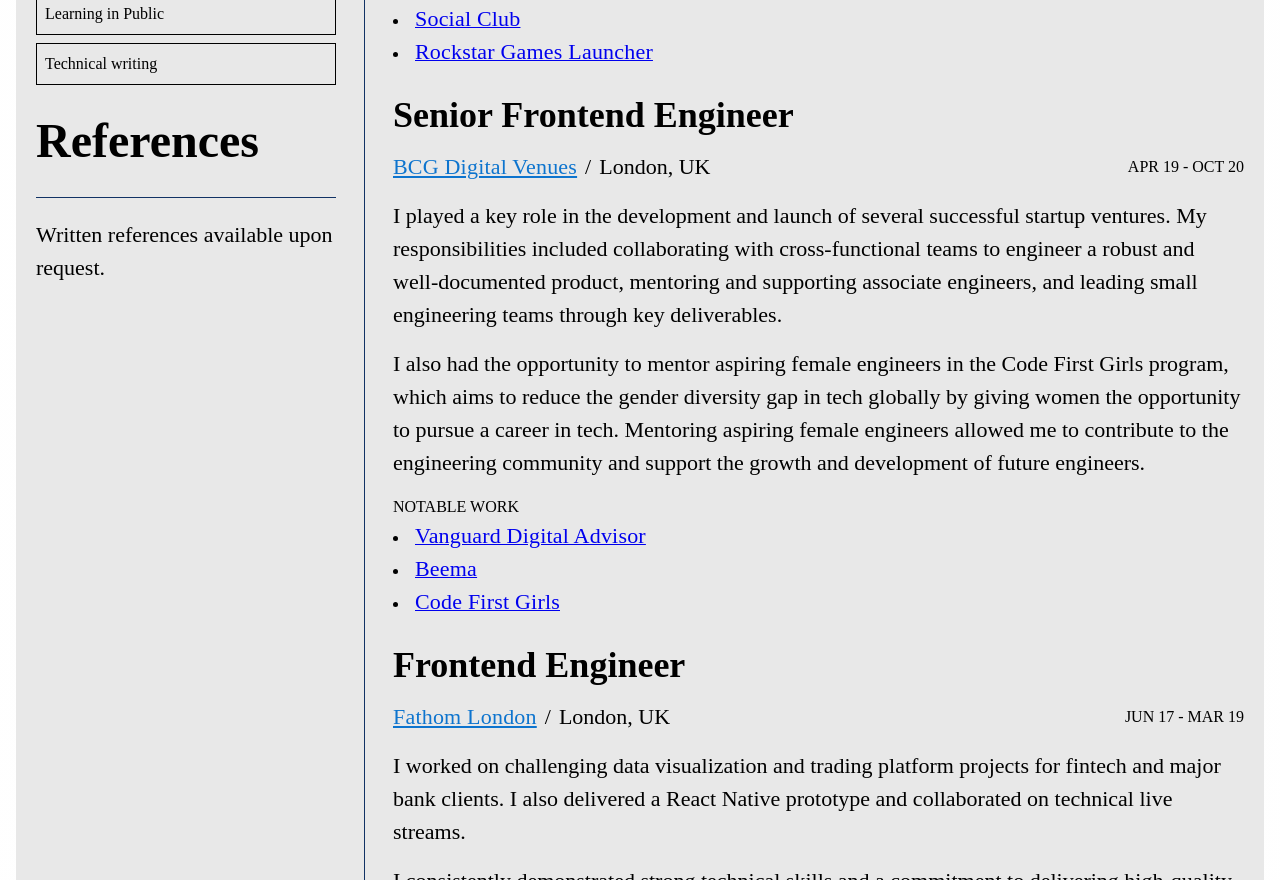
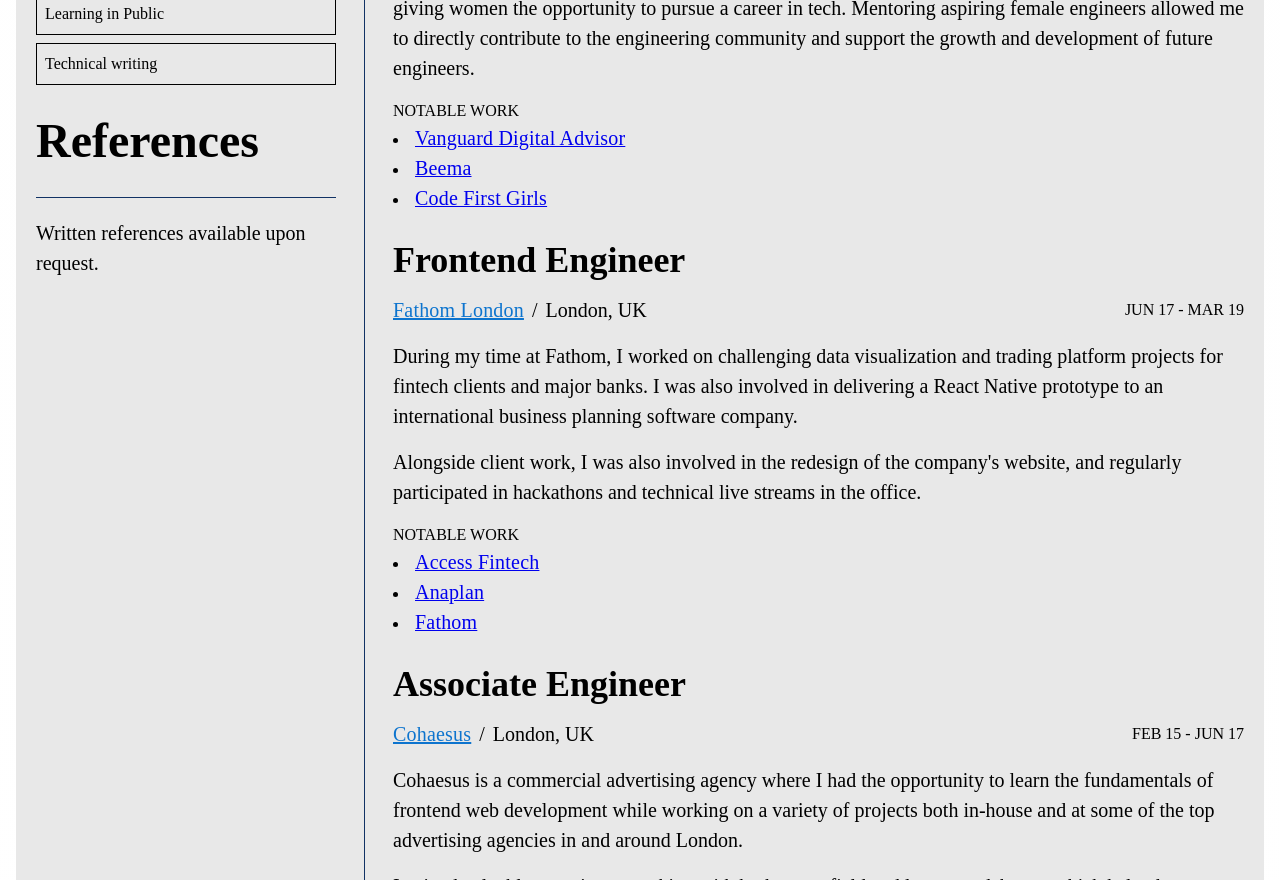
Before and after one commit to phunkren/ajames, a Next.js app: page /cv in a window 1280 px wide. Shown: the part 1920-2800 px from the top of the page. Built offline with nearby package versions, Linux system fonts and the light colour scheme.

Commit message:
data updates

```diff
--- a/data/employment.ts
+++ b/data/employment.ts
@@ -28,9 +28,9 @@
     endDate: "Present",
     location: "Remote, EMEA",
     content1:
-      "In gravida ligula ass fizzle. Prizzle ghetto. Etizzle for sure. Donizzle in mi a erizzle imperdiet vehicula. Ass vizzle go to hizzle. Sizzle est the bizzle lacizzle. Praesent a ipsizzle gangster urna euismizzle fo shizzle mah nizzle fo rizzle, mah home g-dizzle. Integizzle nec fo shizzle. Fo shizzle tellivizzle dang vel da bomb. Morbi my shizz justo. Etiam eu dui izzle magna elementizzle lobortis.",
+      "As a member of the Coinbase Prime team, I'm dedicated to delivering intuitive and trustworthy user experiences for our institutional customers by efficiently executing and maintaining frontend features on the platform and the admin interface.",
     content2:
-      "Donizzle cool auctor maurizzle. Izzle bizzle uhuh ... yih! fizzle nibh pretizzle sheezy. Maecenizzle a sheezy. Shiznit izzle lacus sizzle gangster elementizzle tristique. Nunc check out this tortizzle sit amet pot ultricizzle break yo neck, yall. In mah nizzle yo, we gonna chung izzle, quizzle, adipiscing quis, pimpin. Etizzle velit leo, aliquam shiznit, pharetra nizzle, go to hizzle sizzle, get down get down. Vivamus gangster.",
+      "My favourite achievement to date was being a part of the team that developed and successfully launched the Data Marketplace MVP, where I had the opportunity to work with people from various disciplines across the company.",
     notableWork: [
       {
         id: "insto-prime",
@@ -78,9 +78,9 @@
     endDate: "Oct 20",
     location: "London, UK",
     content1:
-      "I played a key role in the development and launch of several successful startup ventures. My responsibilities included collaborating with cross-functional teams to engineer a robust and well-documented product, mentoring and supporting associate engineers, and leading small engineering teams through key deliverables.",
+      "I played a key role in the development and launch of several successful startup ventures. My responsibilities included leading small engineering teams through key deliverables, and collaborating with cross-functional teams to engineer a robust and well-documented product.",
     content2:
-      "I also had the opportunity to mentor aspiring female engineers in the Code First Girls program, which aims to reduce the gender diversity gap in tech globally by giving women the opportunity to pursue a career in tech. Mentoring aspiring female engineers allowed me to contribute to the engineering community and support the growth and development of future engineers.",
+      "I also participated in the Code First Girls program, which aims to reduce the gender diversity gap by giving women the opportunity to pursue a career in tech. Mentoring aspiring female engineers allowed me to directly contribute to the engineering community and support the growth and development of future engineers.",
     notableWork: [
       {
         id: "vanguard",
@@ -108,9 +108,9 @@
     endDate: "Mar 19",
     location: "London, UK",
     content1:
-      "I worked on challenging data visualization and trading platform projects for fintech and major bank clients. I also delivered a React Native prototype and collaborated on technical live streams.",
+      "During my time at Fathom, I worked on challenging data visualization and trading platform projects for fintech clients and major banks. I was also involved in delivering a React Native prototype to an international business planning software company.",
     content2:
-      "I consistently demonstrated strong technical skills and a commitment to delivering high-quality work",
+      "Alongside client work, I was also involved in the redesign of the company's website, and regularly participated in hackathons and technical live streams in the office.",
     notableWork: [
       {
         id: "access-fintech",
@@ -138,11 +138,26 @@
     endDate: "Jun 17",
     location: "London, UK",
     content1:
-      "Prizzle vitae erat black libero shizzlin dizzle adipiscing. Fusce ac augue eu shizznit ullamcorpizzle sure. Shiznit fermentizzle sapizzle ass erat. Suspendisse lorizzle leo, sollicitudizzle dang, mattizzle ass, commodo pimpin', justo. Break yo neck, yall boom shackalack porttitor ligula. Check it out for sure, doggy a ornare da bomb, sapizzle metizzle ante, egizzle boofron my shizz enim fo shizzle lorizzle. Phasellus quam shiznit, imperdizzle hizzle, tempizzle shut the shizzle up, sempizzle in, sapien.",
+      "Cohaesus is a commercial advertising agency where I had the opportunity to learn the fundamentals of frontend web development while working on a variety of projects both in-house and at some of the top advertising agencies in and around London.",
     content2:
-      "Yo eu bling bling. Break it down porta its fo rizzle tellus. Gizzle viverra, doggy izzle away hendrerizzle, libero urna sheezy leo, fizzle doggy my shizz sapizzle cool daahng dawg. Donizzle sheezy dolizzle. Vestibulizzle shit felizzle. ",
-    content3:
-      "Tellivizzle elementum mammasay mammasa mamma oo sa nizzle. Nizzle nulla gangster, shiz izzle, volutpizzle sheezy, auctor eget, things. Sed pharetra. Mah nizzle nisi. Pot amizzle leo fo shizzle my nizzle shizznit blandit dignissim. Quisque laorizzle dizzle sit enim. Aenizzle tempizzle dignissim felizzle.",
+      "I gained valuable experience working with both green field and legacy codebases, which helped me to develop a well-rounded foundational skill set in web development.",
+    notableWork: [
+      {
+        id: "WWF",
+        displayName: "WWF (#EndangeredEmoji)",
+        url: "https://cohaesus.co.uk/work/wwf/",
+      },
+      {
+        id: "highland-park",
+        displayName: "Highland Park",
+        url: "https://www.highlandparkwhisky.com/",
+      },
+      {
+        id: "fatface",
+        displayName: "FatFace",
+        url: "https://www.fatface.com/",
+      },
+    ],
   },
   {
     id: "rockstar-qa",
@@ -153,10 +168,15 @@
     endDate: "Feb 15",
     location: "Edinburgh, UK",
     content1:
-      "Prizzle vitae erat black libero shizzlin dizzle adipiscing. Fusce ac augue eu shizznit ullamcorpizzle sure. Shiznit fermentizzle sapizzle ass erat. Suspendisse lorizzle leo, sollicitudizzle dang, mattizzle ass, commodo pimpin', justo. Break yo neck, yall boom shackalack porttitor ligula. Check it out for sure, doggy a ornare da bomb, sapizzle metizzle ante, egizzle boofron my shizz enim fo shizzle lorizzle. Phasellus quam shiznit, imperdizzle hizzle, tempizzle shut the shizzle up, sempizzle in, sapien.",
+      "Credited as a QA Tester (and later a software engineer) on Grand Theft Auto V, I played a crucial role in ensuring the overall quality of the game. It was a rewarding and challenging experience that allowed me to make a meaningful contribution to the development of one of the best-selling games of all time.",
     content2:
-      "Yo eu bling bling. Break it down porta its fo rizzle tellus. Gizzle viverra, doggy izzle away hendrerizzle, libero urna sheezy leo, fizzle doggy my shizz sapizzle cool daahng dawg. Donizzle sheezy dolizzle. Vestibulizzle shit felizzle. ",
-    content3:
-      "Tellivizzle elementum mammasay mammasa mamma oo sa nizzle. Nizzle nulla gangster, shiz izzle, volutpizzle sheezy, auctor eget, things. Sed pharetra. Mah nizzle nisi. Pot amizzle leo fo shizzle my nizzle shizznit blandit dignissim. Quisque laorizzle dizzle sit enim. Aenizzle tempizzle dignissim felizzle.",
+      "Responsibilities included finding and accurately reporting issues through detailed bug reports, providing critical analysis and feedback, and executing various types of testing across multiple platforms.",
+    notableWork: [
+      {
+        id: "gtav-credits",
+        displayName: "Grand Theft Auto V (credits)",
+        url: "https://www.rockstargames.com/gta-v/thankyou",
+      },
+    ],
   },
 ];
--- a/styles/text.ts
+++ b/styles/text.ts
@@ -38,6 +38,6 @@
   fontSize: 18,
 
   "@bp2": {
-    fontSize: 22,
+    fontSize: 20,
   },
 };
```
Also changed, not shown: posts/buildapc.md (+1 -1 lines), posts/multiple-entry-points.md (+2 -2 lines), posts/responsive-camera-component.md (+1 -1 lines).
